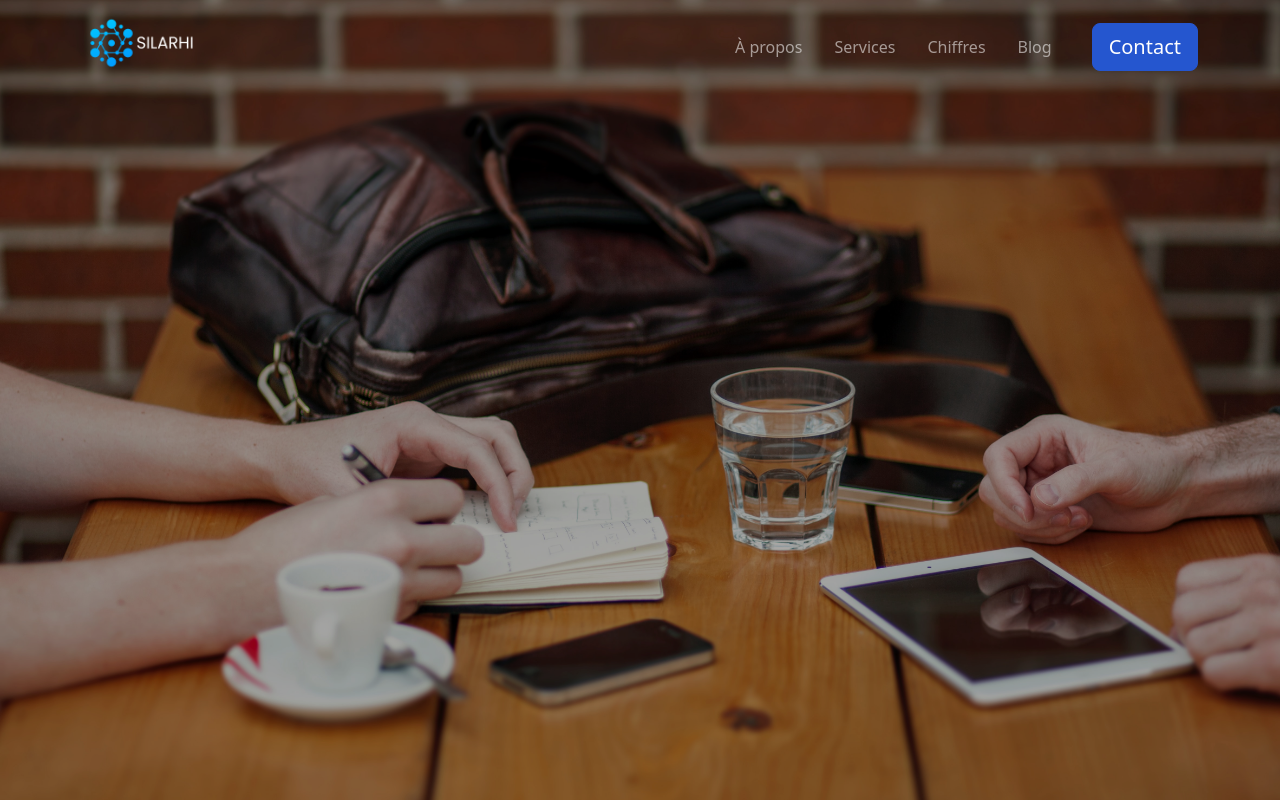
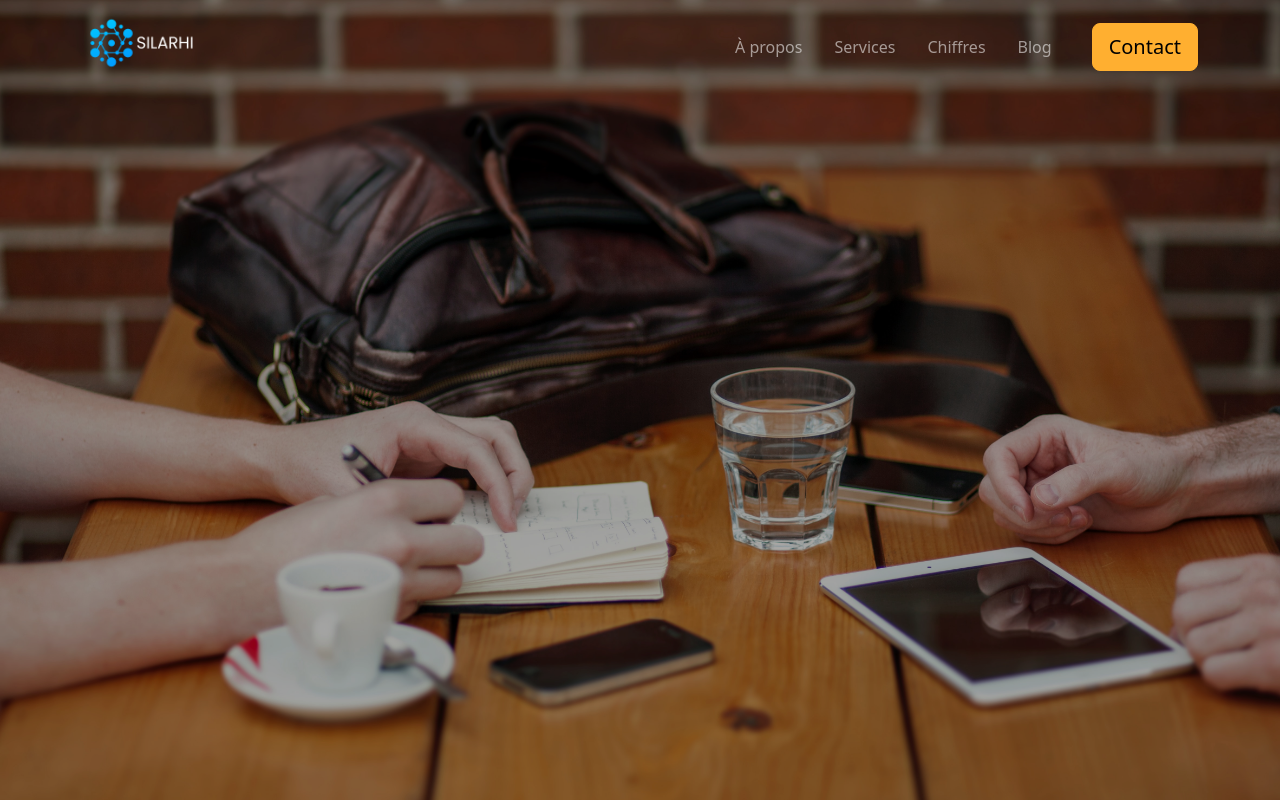
Before and after one commit to silarhi/silarhi.fr, a Next.js app: page / in a window 1280 px wide. Shown: the top 800 px of the page. Built offline with nearby package versions, Linux system fonts and the light colour scheme.

Commit message:
Use same variant for contact button

```diff
--- a/components/Navbar/Navbar.js
+++ b/components/Navbar/Navbar.js
@@ -108,10 +108,7 @@ export default function Navbar({initialClass, floatingClass}) {
               ))}
               <li className="nav-item ms-lg-4">
                 <hr className={"d-block d-lg-none"} />
-                <CallToActionButton size={"lg"} variant={cx({
-                  'primary': !floating,
-                  'sub-primary': floating
-                })}>Contact</CallToActionButton>
+                <CallToActionButton size={"lg"} variant="sub-primary">Contact</CallToActionButton>
               </li>
             </ul>
           </Offcanvas.Body>
```
